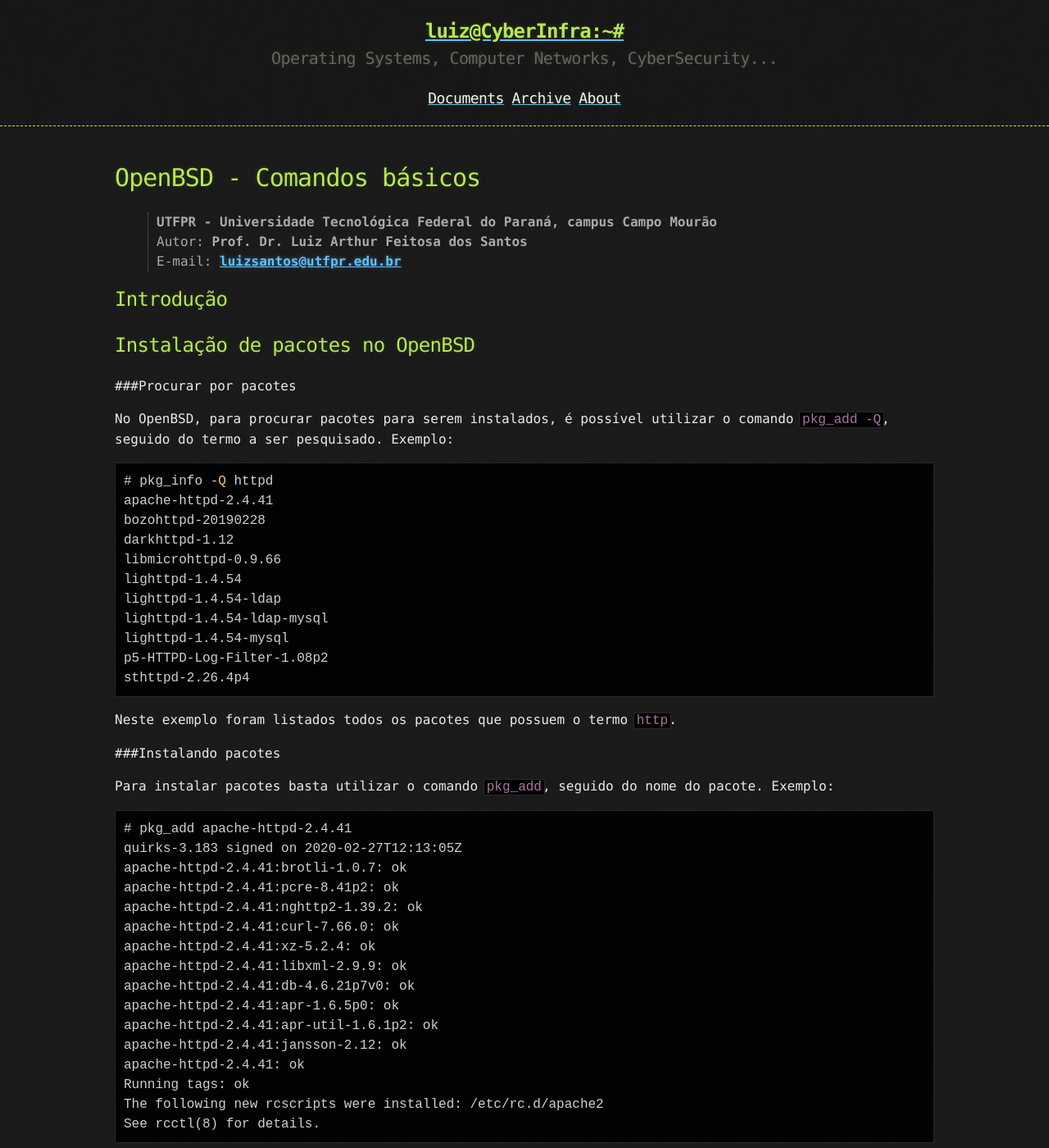
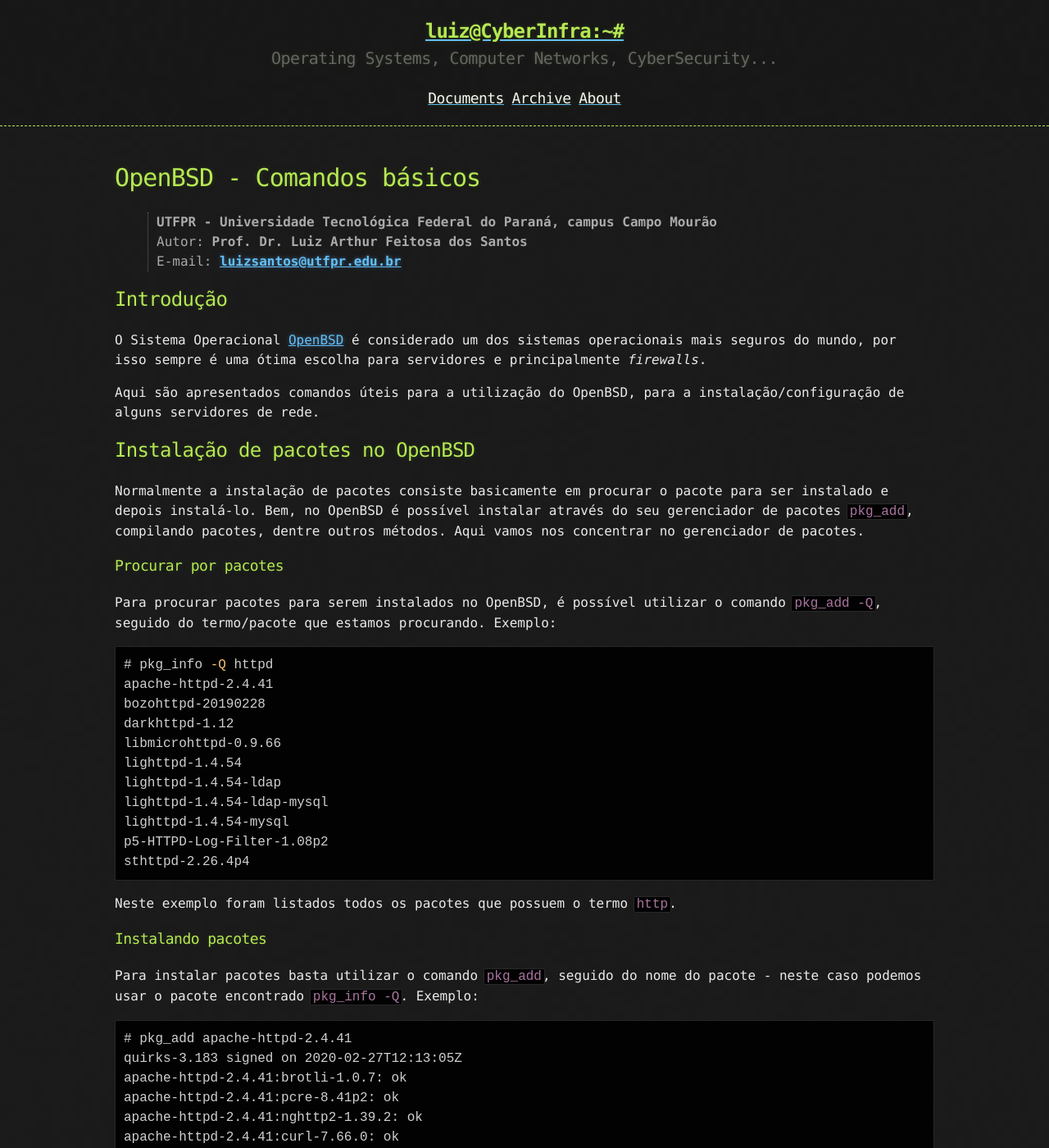
Before and after one commit to luizsantos/cyberinfra, a Jekyll site: the page built from docs/OpenBSDServers/OpenBSD_comandos.md, in a window 1280 px wide and 1400 px high. Shown: the whole window at 82% size. Built offline with Jekyll 4.4.1, drawn with Linux system fonts in a browser that asks for light colours; our own code applies the rules of GitHub Pages for plain Markdown files; some of the changed text lies outside the part shown.

Commit message:
change OpenBSD commands and HTTP

````diff
--- a/docs/OpenBSDServers/OpenBSD_comandos.md
+++ b/docs/OpenBSDServers/OpenBSD_comandos.md
@@ -11,11 +11,17 @@
 
 ## Introdução
 
+O Sistema Operacional [OpenBSD](https://www.openbsd.org/) é considerado um dos sistemas operacionais mais seguros do mundo, por isso sempre é uma ótima escolha para servidores e principalmente *firewalls*.
+
+Aqui são apresentados comandos úteis para a utilização do OpenBSD, para a instalação/configuração de alguns servidores de rede.
+
 ## Instalação de pacotes no OpenBSD
 
-###Procurar por pacotes
+Normalmente a instalação de pacotes consiste basicamente em procurar o pacote para ser instalado e depois instalá-lo. Bem, no OpenBSD é possível instalar através do seu gerenciador de pacotes ``pkg_add``, compilando pacotes, dentre outros métodos. Aqui vamos nos concentrar no gerenciador de pacotes.
 
-No OpenBSD, para procurar pacotes para serem instalados, é possível utilizar o comando ``pkg_add -Q``, seguido do termo a ser pesquisado. Exemplo:
+### Procurar por pacotes
+
+Para procurar pacotes para serem instalados no OpenBSD, é possível utilizar o comando ``pkg_add -Q``, seguido do termo/pacote que estamos procurando. Exemplo:
 
 ```console
 # pkg_info -Q httpd
@@ -32,9 +38,9 @@
 ```
 Neste exemplo foram listados todos os pacotes que possuem o termo ``http``.
 
-###Instalando pacotes
+### Instalando pacotes
 
-Para instalar pacotes basta utilizar o comando ``pkg_add``, seguido do nome do pacote. Exemplo:
+Para instalar pacotes basta utilizar o comando ``pkg_add``, seguido do nome do pacote - neste caso podemos usar o pacote encontrado ``pkg_info -Q``. Exemplo:
 
 ```console
 # pkg_add apache-httpd-2.4.41
@@ -68,10 +76,9 @@
 https://cdn.openbsd.org/pub/OpenBSD/6.6/packages/amd64/: empty
 ```
 
-Neste caso tem que reiniciar a máquina ou atualizar o data/hora.
+Neste caso a solução é:  (i) atualizar o data/hora do sistema ou (ii) reiniciar a máquina.
 
 
 ## Referências
 
-*
-*
+* <https://www.openbsd.org/faq/faq15.html>
````
Also changed, not shown: other parts of docs/OpenBSDServers/OpenBSD_comandos.md (+2 -0 lines), docs/OpenBSDServers/HTTP.md (+6 -2 lines), 2 other files.
